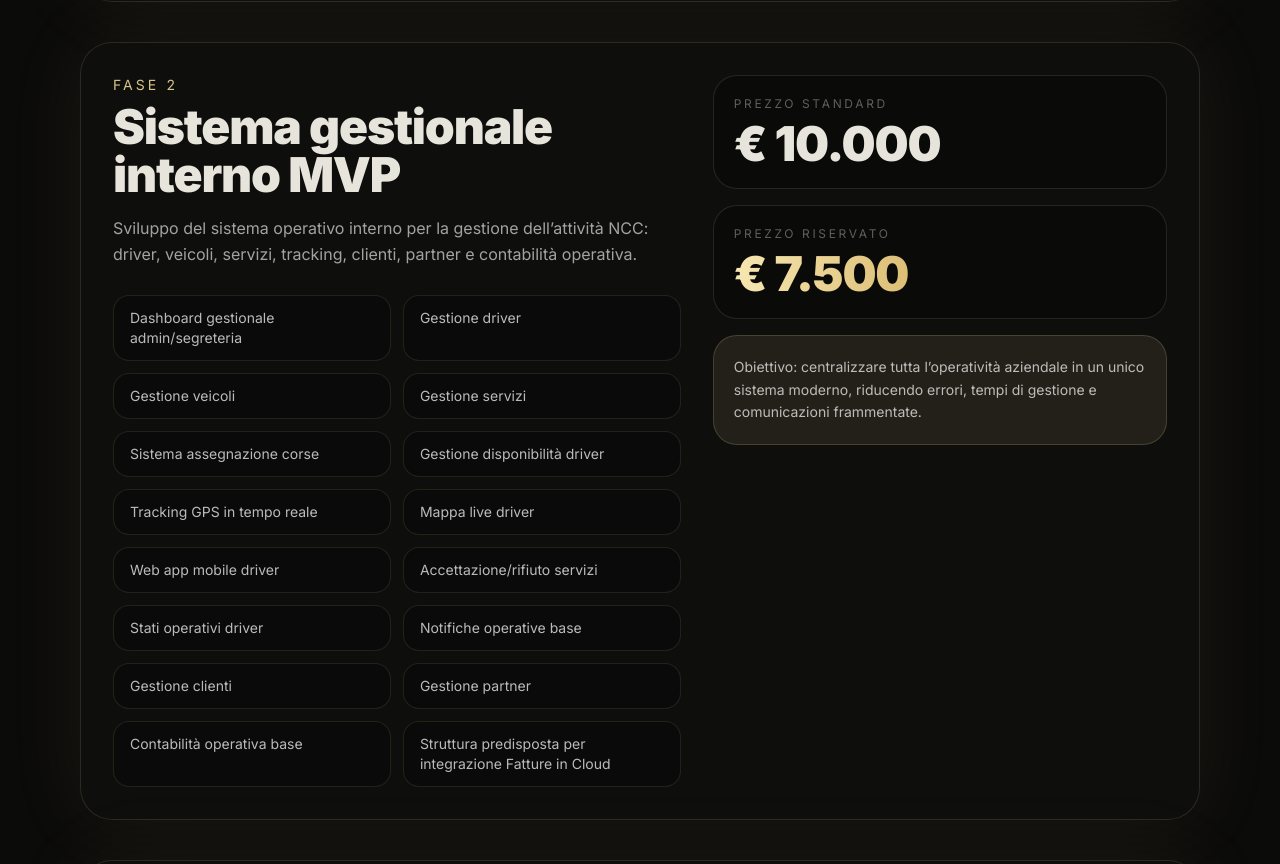
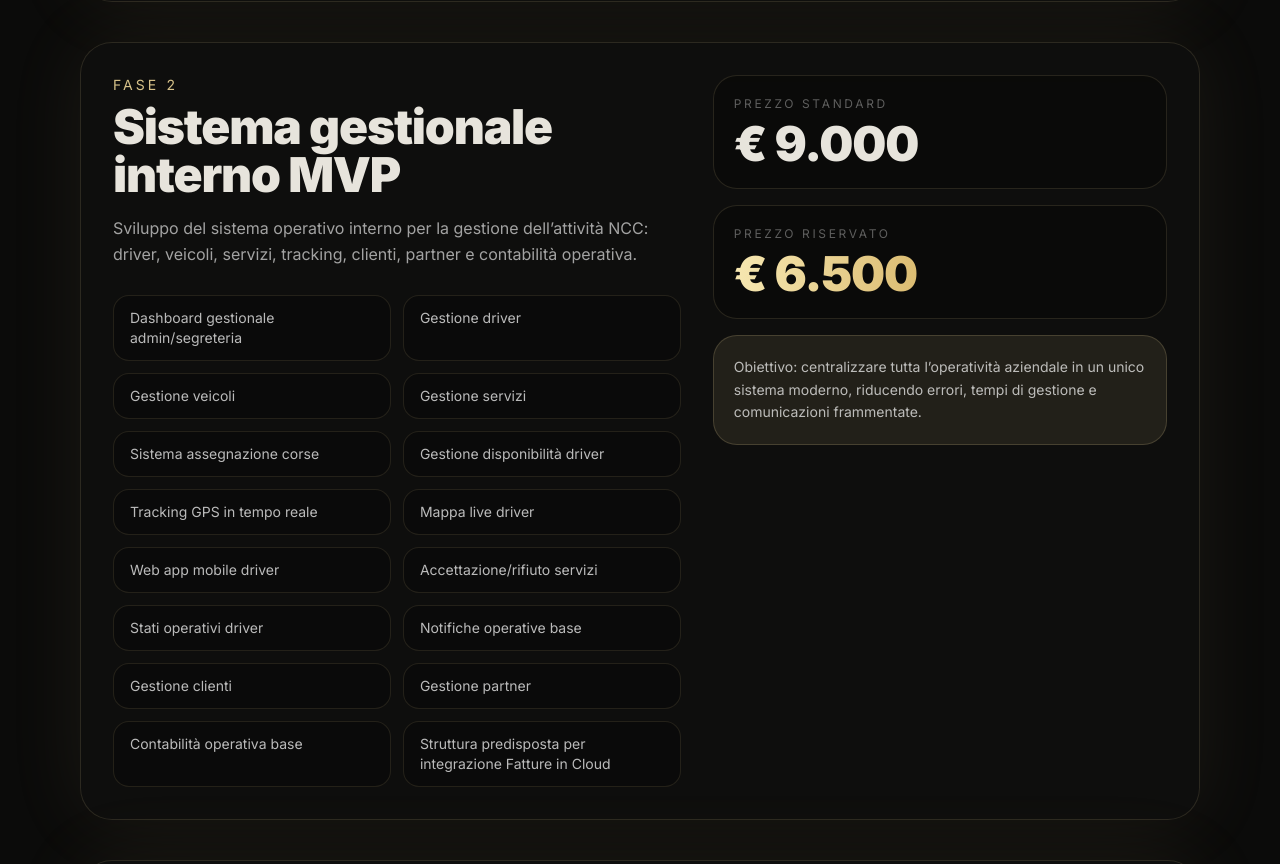
Before and after one commit to al3xf3r/alexfer33-site, a Next.js app: page /it/progetto-royalservicehub in a window 1280 px wide. Shown: the part 2200-3064 px from the top of the page. Built offline with nearby package versions, Linux system fonts and the light colour scheme.

Commit message:
Update page.tsx

```diff
--- a/src/app/it/progetto-royalservicehub/page.tsx
+++ b/src/app/it/progetto-royalservicehub/page.tsx
@@ -303,11 +303,11 @@ export default function RoyalServiceHubProposalPage() {
             </div>
 
             <div className="space-y-4">
-              <PriceBox label="Prezzo standard" price="€ 10.000" />
+              <PriceBox label="Prezzo standard" price="€ 9.000" />
 
               <PriceBox
                 label="Prezzo riservato"
-                price="€ 7.500"
+                price="€ 6.500"
                 highlight
               />
 
```
